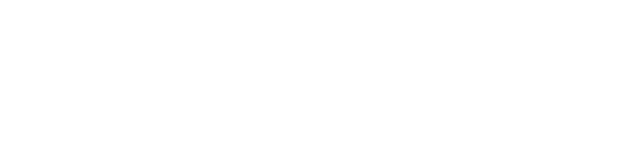
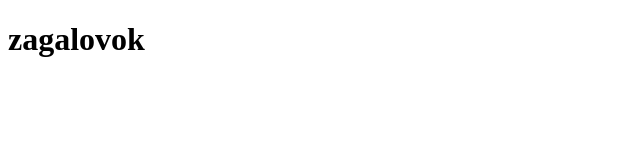
Before and after one commit to kempaciA/new-github, a plain HTML site: page index.html in a window 1280 px wide. Shown: the whole page, without its empty margins (0-640 px from the left). Drawn offline with Linux system fonts and the light colour scheme.

Commit message:
dobavili zagalovok

```diff
--- a/index.html
+++ b/index.html
@@ -8,6 +8,6 @@
     <link rel="stylesheet" href="style.css">
 </head>
 <body>
-
+        <h1>zagalovok</h1>
 </body>
 </html>
```
